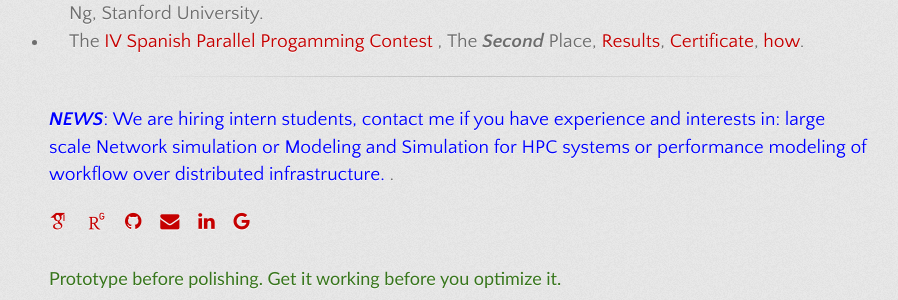
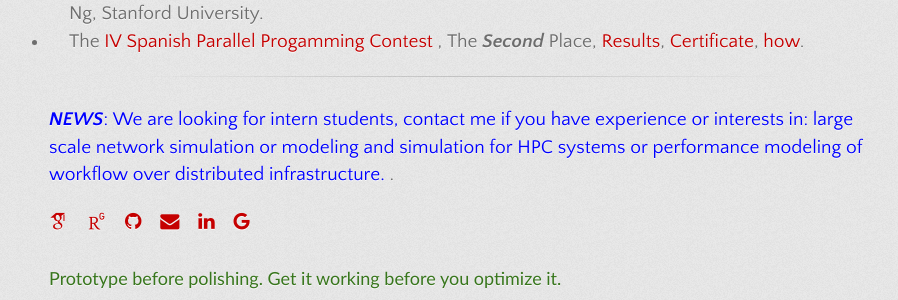
Before and after one commit to lzhengchun/lzhengchun.github.io, a Jekyll site: the page built from index.md, in a window 1280 px wide. Shown: the part 1906-2206 px from the top of the page, without its empty margins (181-1079 px from the left). Built offline with Jekyll 4.4.1, drawn with Linux system fonts in a browser that asks for light colours; some web fonts are replaced.

Commit message:
add, delete, polish etc.

```diff
--- a/index.md
+++ b/index.md
@@ -51,5 +51,5 @@ I am interested in Computer Science related research, mainly include:
 ---
 <span style="color:blue">
 ***NEWS***:
-We are hiring intern students, contact me if you have experience and interests in: large scale Network simulation or Modeling and Simulation for HPC systems or performance modeling of workflow over distributed infrastructure.
+We are looking for intern students, contact me if you have experience or interests in: large scale network simulation or modeling and simulation for HPC systems or performance modeling of workflow over distributed infrastructure.
 </span>.
```
